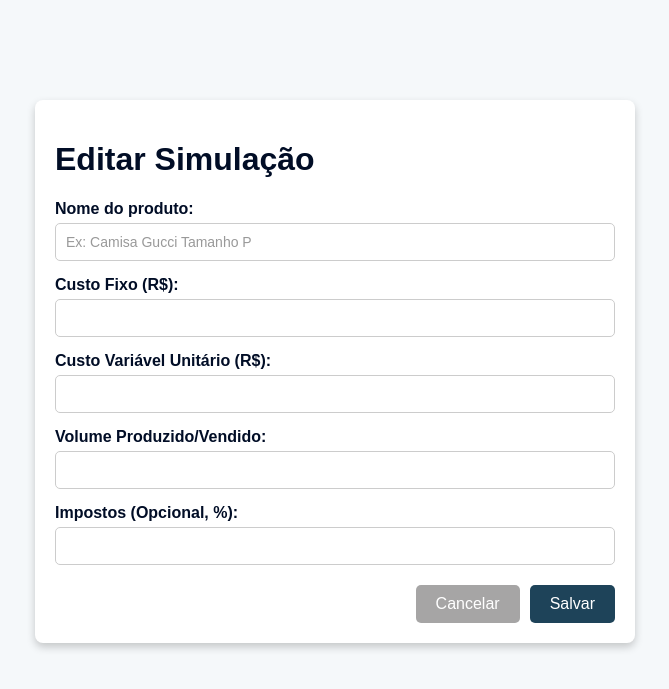
After one commit to codebox-solutions/CostPilot, a PHP site: page /modal_editar_simulacao.php in a window 1280 px wide. The commit adds this page. Shown: the top 689 px of the page, without its empty margins (305-974 px from the left). Run offline with PHP 8.4, Linux system fonts and the light colour scheme.

Commit message:
modal para editar simulação

```diff
--- /dev/null
+++ b/css/modal_editar_simulacao.css
@@ -0,0 +1,93 @@
+* {
+    box-sizing: border-box;
+
+}
+
+body {
+    font-family: Arial, Helvetica, sans-serif;
+    margin: 0;
+    padding: 0;
+    background-color: #F5F8FA;
+}
+
+h1 {
+    color: #010D26
+}
+.simform {
+    display: flex;
+    flex-direction: column;
+    gap: 20px;
+}
+
+.modal-simulacao {
+    margin-top: 100px;
+   background-color: #FFFFFF;
+    border-radius: 8px;
+    box-shadow: 0 4px 8px rgba(0, 0, 0, 0.2);
+    padding: 20px;
+    width: 80%;
+    max-width: 600px;
+    margin-left: auto;
+    margin-right: auto;
+}
+
+.form-group-modal {
+    margin-bottom: 15px;
+}
+
+.form-control-modal {
+    width: 100%;
+    height: 38px;
+    padding: 10px;
+    border-radius: 5px;
+    border: 1px solid #ccc;
+    font-size: 14px;
+    box-sizing: border-box;
+
+}
+
+.form-group-modal label {
+    font-weight: bold;
+    margin-bottom: 5px;
+    display: block;
+    color: #010D26;
+}
+
+.form-control-modal:focus {
+    border-color: #007bff;
+    outline: none;
+}
+
+.form-control-modal::placeholder {
+    color: #999;
+}
+
+.form-actions-modal {
+  display: flex;
+  justify-content: flex-end;
+  gap: 10px;
+  margin-top: 20px;
+}
+
+.btn-submit-modal {
+    background-color: #1E4359;
+    color: #fff;
+    border: none;
+    padding: 10px 20px;
+    border-radius: 5px;
+    cursor: pointer;
+    font-size: 16px;
+   text-decoration: none;
+
+}
+
+.btn-cancel-modal {
+    background-color: #A6A5A5;
+    color: #fff;
+    border: none;
+    padding: 10px 20px;
+    border-radius: 5px;
+    cursor: pointer;
+    font-size: 16px;
+    text-decoration: none;
+}
--- /dev/null
+++ b/modal_editar_simulacao.php
@@ -0,0 +1,50 @@
+<!DOCTYPE html>
+<html lang="en">
+<head>
+    <meta charset="UTF-8">
+    <meta name="viewport" content="width=device-width, initial-scale=1.0">
+    <link rel="stylesheet" href="css/modal_editar_simulacao.css">
+    <title>Document</title>
+</head>
+<body>
+
+<div class="modal-simulacao" id="modal_simulacao">
+    <h1>Editar Simulação</h1>
+ <form class="editSimulacaoForm">
+                <div class="form-group-modal">
+                    <label for="nome_nova_simulacao">Nome do produto:</label>
+                    <input type="text" id="nome_nova_simulacao" class="form-control-modal" name="productname" placeholder="Ex: Camisa Gucci Tamanho P" required />
+                </div>
+
+                <div class="form-group-modal">
+                    <label for="custo_fixo">Custo Fixo (R$):</label>
+                    <input type="number" min="0" step="0.01" id="custo_fixo" class="form-control-modal" name="custofixo" required />
+                </div>
+
+                <div class="form-group-modal">
+                    <label for="custo_variavel">Custo Variável Unitário (R$):</label>
+                    <input type="number" min="0" step="0.01" id="custo_variavel" class="form-control-modal" name="custovariavel" required />
+                </div>
+
+                <div class="form-group-modal">
+                    <label for="volume">Volume Produzido/Vendido:</label>
+                    <input type="number" min="1" step="1" id="volume" class="form-control-modal" name="volume" required />
+                </div>
+
+                <div class="form-group-modal">
+                    <label for="impostos">Impostos (Opcional, %):</label>
+                    <input type="number" min="0" step="0.01" id="impostos" class="form-control-modal" name="impostos" />
+                </div>
+
+                 </form>
+
+                <div class="form-actions-modal">
+      <button type="button" class="btn-cancel-modal">Cancelar</button>
+      <button type="submit" class="btn-submit-modal">Salvar</button>
+                </div>
+</div>
+
+
+        </div>
+</body>
+</html>
```
Also changed, not shown: conexao.php (+4 -4 lines), modals.php (+13 -0 lines).
